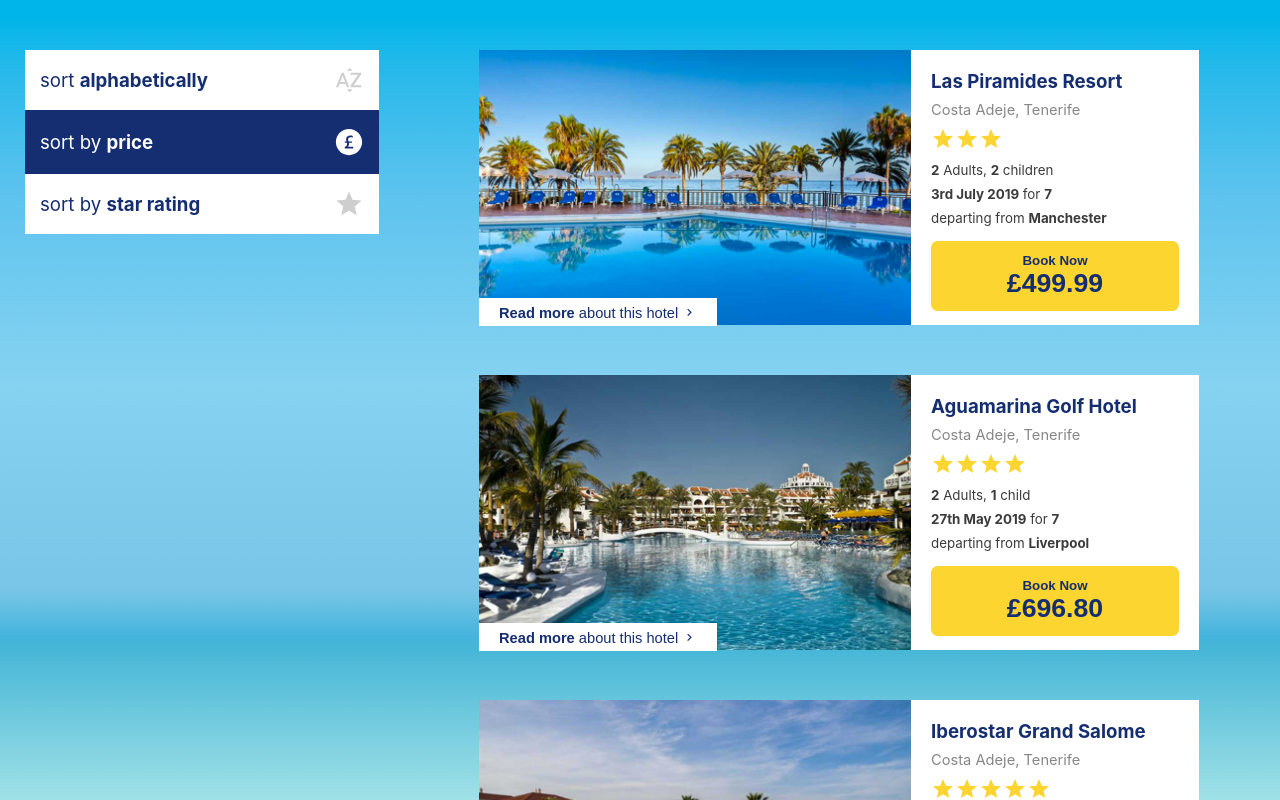
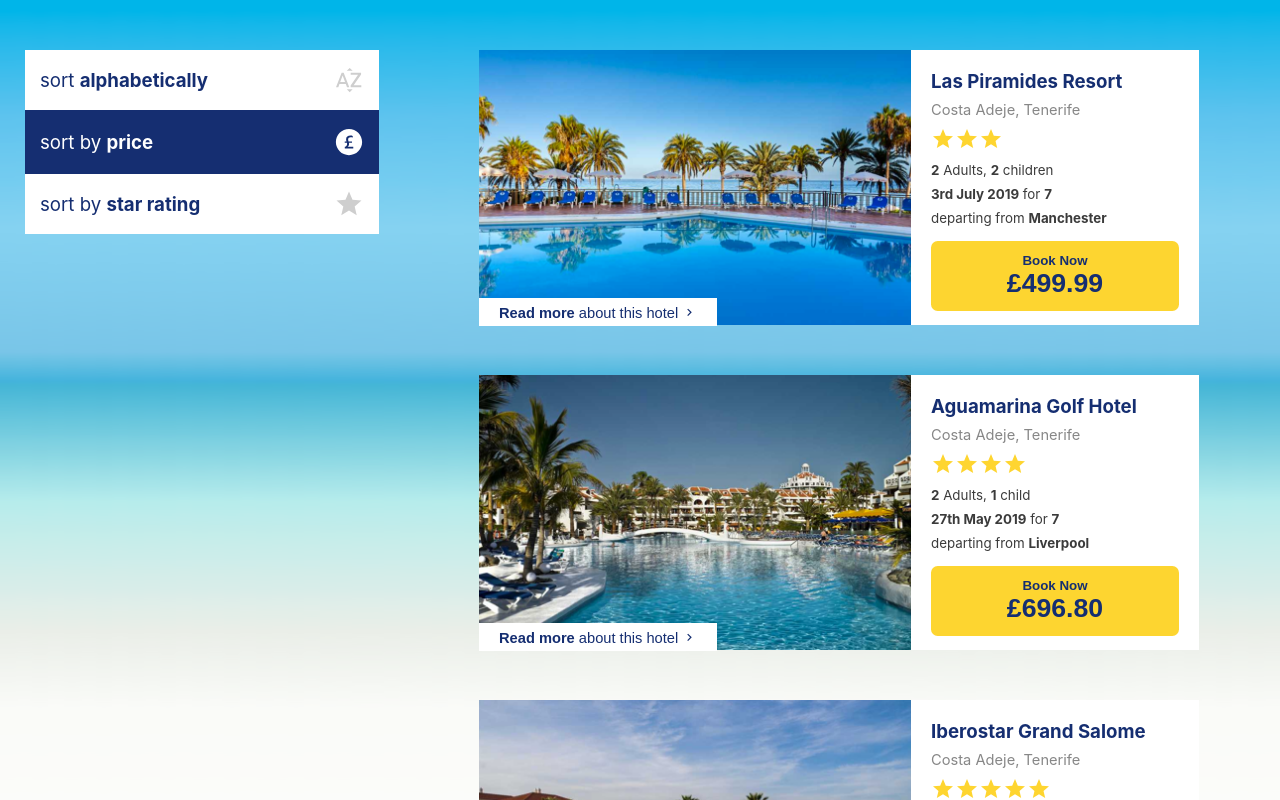
Before and after one commit to GrantJamws/travel-ecommerce-site, a React (Create React App) app: page / in a window 1280 px wide. Shown: the top 800 px of the page. Built offline with nearby package versions, Linux system fonts and the light colour scheme.

Commit message:
Background image tweaks to not repeat

```diff
--- a/src/App.css
+++ b/src/App.css
@@ -1,5 +1,7 @@
 body {
   background-image: url(./assets/background.png);
+  background-size: 100vw 100vh;
+  background-attachment: fixed;
 }
 
 .App {
```
